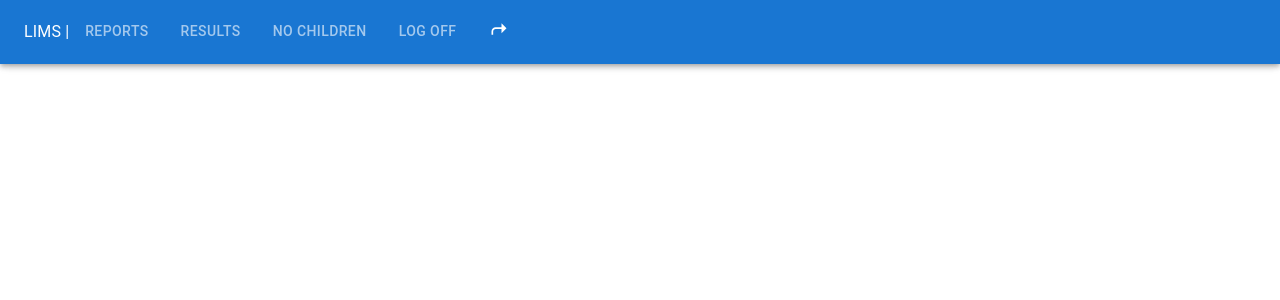
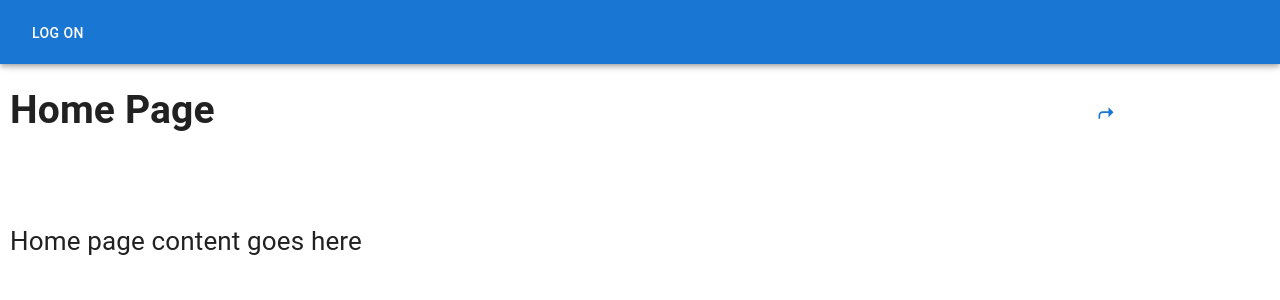
Before and after one commit to ccriswell1952/lims, a React (Create React App) app: page / in a window 1280 px wide. Shown: the top 300 px of the page. Built offline with nearby package versions, Linux system fonts and the light colour scheme.

Commit message:
Changes to navigation and create pages for home and not accessable screens

```diff
--- a/src/App.tsx
+++ b/src/App.tsx
@@ -1,26 +1,28 @@
 import React from 'react';
 import { Counter } from './features/counter/Counter';
 import './App.css';
-import { ThemeProvider } from '@mui/styles'
-import { BrowserRouter, Route } from 'react-router-dom'
-import theme from "./components/navigation/theme"
+import { BrowserRouter as Router, Route, Routes } from "react-router-dom";
 import Header from "./components/navigation/Navigation"
 import ShortCutLegand from './components/shortCutLegand/ShortCutLegand'
+import Home from './features/Home/Home';
+import FileNotFound from './features/fileNotFound/FileNotFound'
 function App() {
   return (
-
-    <ThemeProvider theme={theme}>
-      <BrowserRouter>
-      <div className="App">
-            <header className="App-header">
-              <Header />
-              <ShortCutLegand />
-            </header>
-          </div>
-      </BrowserRouter>
-    </ThemeProvider>
+  <Router>
+    <div className="App">
+      <header className="App-header">
+        <Header />
+        <ShortCutLegand />
 
 
+        <Routes>
+            <Route path='/' element={<Home />} />
+            <Route path='/counter' element={<Counter />}/>
+          <Route path="*" element={ <FileNotFound /> } />
+        </Routes>
+      </header>
+    </div>
+  </Router>
   );
 }
 
--- a/src/components/navigation/Navigation.tsx
+++ b/src/components/navigation/Navigation.tsx
@@ -1,14 +1,9 @@
 import React, { useState } from 'react';
-import Toolbar from '@mui/material/Toolbar';
-import Typography from '@mui/material/Typography';
-import Menu from '@mui/material/Menu';
-import AppBar from '@mui/material/AppBar'
-import Tab from '@mui/material/Tab';
-import Tabs from '@mui/material/Tabs';
-import MenuItem from '@mui/material/MenuItem';
+import { common } from '@mui/material/colors';
+import { Toolbar, Menu, AppBar, Button, MenuItem, ButtonGroup } from '@mui/material';
 import { Link } from 'react-router-dom';
 import {navigationItems, INavHasChildrenObj} from './navigationData';
-import ShortCutLegand from '../../components/shortCutLegand/ShortCutLegand';
+// import ShortCutLegand from '../../components/shortCutLegand/ShortCutLegand';
 
 const hasChildrenObj = (parentMenuId: number): INavHasChildrenObj =>{
     let returnChildObj: INavHasChildrenObj = {
@@ -45,7 +40,7 @@ const hasChildrenObj = (parentMenuId: number): INavHasChildrenObj =>{
 export default function Header() {
 
     const [anchorEl, setAnchorEl] = useState<any>([]);
-    const [loggedOn, setLoggedOn] = useState(true);
+    const [loggedOn, setLoggedOn] = useState(false);
     const handleClick = (index: number, event: React.MouseEvent) => {
         setAnchorEl({ [index]: event.target });
       };
@@ -54,20 +49,15 @@ export default function Header() {
       setAnchorEl(null);
     };
 
-    let prevLoggedOn = false;
     const handleLogOn = () => {
-        let loggedOnStatus = loggedOn !== prevLoggedOn;
+        let loggedOnStatus = !loggedOn;
         setLoggedOn(loggedOnStatus);
-        prevLoggedOn = loggedOnStatus;
     }
 
     return (
         <AppBar position='fixed'>
           <Toolbar>
-              <Typography title="LIMS">
-                    LIMS |
-              </Typography>
-              <Tabs centered>
+            <ButtonGroup>
             {loggedOn && navigationItems.map((item, index) =>
             {
                 let calledChildObj: INavHasChildrenObj = hasChildrenObj(item.parentMenu.parentMenuId);
@@ -75,16 +65,16 @@ export default function Header() {
                 if(!calledChildObj.hasChildren){
                     return(
                         <div key={index}>
-                                <Tab
-                                    //variant="contained"
-                                    color="primary"
+                            <Button
+                                variant="text"
+                                sx={{color:common.white}}
                                 id={btnId}
                                 component={Link}
                                 to={item.parentMenu.url}
-                                    //size="small"
-                                    label={item.parentMenu.title}
                                 title={item.parentMenu.title}
-                                />
+                            >
+                                {item.parentMenu.title}
+                            </Button>
                         </div>
                     )
                 }
@@ -92,14 +82,15 @@ export default function Header() {
                 {
                     return (
                         <div key={index}>
-                                <Tab
-                                    //variant="text"
-                                    color="primary"
+                            <Button
+                                variant="text"
+                                sx={{color:common.white}}
                                 onClick={(e)=> handleClick(index, e)}
                                 id={btnId}
-                                    label={item.parentMenu.title}
                                 title={item.parentMenu.title}
-                                />
+                            >
+                                {item.parentMenu.title}
+                            </Button>
                             <Menu
                                 anchorEl={
                                     // Check to see if the anchor is set.
@@ -131,23 +122,24 @@ export default function Header() {
                     )
                 }
             })}
-                <div key="-1">
-                    <Tab
-                        //variant="text"
-                        color="primary"
+            <div key="1000">
+                <Button
+                    variant="text"
+                    sx={{color:common.white}}
                     id="btn-log-on"
                     component={Link}
                     to="/logOn"
                     //size="small"
                     onClick={handleLogOn}
-                        label={loggedOn ? "Log Off" : "Log On"}
                     title={loggedOn ? "Log Off" : "Log On"}
-                    />
+                    >
+                    {loggedOn ? "Log Off" : "Log On"}
+                </Button>
             </div>
-                <div key="-2">
+            {/* <div key="-2">
                 <ShortCutLegand  />
-                </div>
-              </Tabs>
+            </div> */}
+            </ButtonGroup>
            </Toolbar>
       </AppBar>
     )}
--- a/src/components/navigation/navigationData.ts
+++ b/src/components/navigation/navigationData.ts
@@ -1,45 +1,56 @@
-export interface  INavChildObj {
-    menuItem:{
+export interface INavChildObj {
+  menuItem: {
     id: number;
     active: boolean;
     text: string;
     url: string;
-        labIds: Number[],
-        roleIds: Number[]
-    }
+    labIds: Number[];
+    roleIds: Number[];
+  };
 }
 
 export interface INavItems {
-    parentMenu:{
+  parentMenu: {
     parentMenuId: number;
     active: boolean;
     title: string;
     url: string;
     labIds: Number[];
     roleIds: Number[];
-        childMenus:INavChildObjEnum;
-    }
+    childMenus: INavChildObjEnum;
+  };
 }
 
-export interface  INavChildObjEnum extends Array<INavChildObj>{};
+export interface INavChildObjEnum extends Array<INavChildObj> {}
 
-export interface  INavItemsEnum extends Array<INavItems>{};
+export interface INavItemsEnum extends Array<INavItems> {}
 
 export interface INavHasChildrenObj {
   hasChildren: boolean;
   children: INavChildObjEnum;
 }
 
-export const navigationItems: INavItemsEnum = [{
+export const navigationItems: INavItemsEnum = [
+  {
+    parentMenu: {
+      parentMenuId: 2000,
+      active: true,
+      title: "Home",
+      url: "/",
+      labIds: [1, 5, 6, 9],
+      roleIds: [1, 3, 5, 7],
+      childMenus: [],
+    },
+  },
+  {
     parentMenu: {
       parentMenuId: 1,
       active: true,
       title: "Reports",
       url: "",
-        labIds: [1,5,6,9],
+      labIds: [1, 5, 6, 9],
       roleIds: [1, 3, 5, 7],
-        childMenus:
-        [
+      childMenus: [
         {
           menuItem: {
             id: 1,
@@ -47,8 +58,8 @@ export const navigationItems: INavItemsEnum = [{
             text: "Report 1",
             url: "ChildItem1",
             labIds: [1, 5, 6, 9],
-                    roleIds: [1, 3, 5, 7]
-                }
+            roleIds: [1, 3, 5, 7],
+          },
         },
         {
           menuItem: {
@@ -57,8 +68,8 @@ export const navigationItems: INavItemsEnum = [{
             text: "Report 2",
             url: "ChildItem2",
             labIds: [1, 5, 6, 9],
-                    roleIds: [1, 3, 5, 7]
-                }
+            roleIds: [1, 3, 5, 7],
+          },
         },
         {
           menuItem: {
@@ -67,8 +78,8 @@ export const navigationItems: INavItemsEnum = [{
             text: "Report 3",
             url: "ChildItem3",
             labIds: [1, 5, 6, 9],
-                    roleIds: [1, 3, 5, 7]
-                }
+            roleIds: [1, 3, 5, 7],
+          },
         },
         {
           menuItem: {
@@ -77,11 +88,11 @@ export const navigationItems: INavItemsEnum = [{
             text: "Report 4",
             url: "ChildItem4",
             labIds: [1, 5, 6, 9],
-                    roleIds: [1, 3, 5, 7]
-                }
-            }
-        ]
-    }
+            roleIds: [1, 3, 5, 7],
+          },
+        },
+      ],
+    },
   },
   {
     parentMenu: {
@@ -89,10 +100,9 @@ export const navigationItems: INavItemsEnum = [{
       active: true,
       title: "Results",
       url: "",
-        labIds: [1,5,6,9],
+      labIds: [1, 5, 6, 9],
       roleIds: [1, 3, 5, 7],
-        childMenus:
-        [
+      childMenus: [
         {
           menuItem: {
             id: 5,
@@ -100,8 +110,8 @@ export const navigationItems: INavItemsEnum = [{
             text: "Another Item 1",
             url: "AnotherItem1",
             labIds: [1, 5, 6, 9],
-                    roleIds: [1, 3, 5, 7]
-                }
+            roleIds: [1, 3, 5, 7],
+          },
         },
         {
           menuItem: {
@@ -110,8 +120,8 @@ export const navigationItems: INavItemsEnum = [{
             text: "Another Item 2",
             url: "AnotherItem2",
             labIds: [1, 5, 6, 9],
-                    roleIds: [1, 3, 5, 7]
-                }
+            roleIds: [1, 3, 5, 7],
+          },
         },
         {
           menuItem: {
@@ -120,8 +130,8 @@ export const navigationItems: INavItemsEnum = [{
             text: "Another Item 3",
             url: "AnotherItem3",
             labIds: [1, 5, 6, 9],
-                    roleIds: [1, 3, 5, 7]
-                }
+            roleIds: [1, 3, 5, 7],
+          },
         },
         {
           menuItem: {
@@ -130,11 +140,11 @@ export const navigationItems: INavItemsEnum = [{
             text: "Another Item 4",
             url: "AnotherItem4",
             labIds: [1, 5, 6, 9],
-                    roleIds: [1, 3, 5, 7]
-                }
-            }
-        ]
-    }
+            roleIds: [1, 3, 5, 7],
+          },
+        },
+      ],
+    },
   },
   {
     parentMenu: {
@@ -142,11 +152,9 @@ export const navigationItems: INavItemsEnum = [{
       active: true,
       title: "No Children",
       url: "more",
-        labIds: [1,5,6,9],
+      labIds: [1, 5, 6, 9],
       roleIds: [1, 3, 5, 7],
-        childMenus:
-        [
-        ]
-    }
-}
-]
+      childMenus: [],
+    },
+  },
+];
--- a/src/components/shortCutLegand/ShortCutLegand.tsx
+++ b/src/components/shortCutLegand/ShortCutLegand.tsx
@@ -158,7 +158,7 @@ export default function ShortCutLegand() {
         color="primary"
         id="btn-shortcut-legand"
         onClick={handleClickOpen}
-        startIcon={<ShortcutIcon sx={{ color: common.white }} />}
+        startIcon={<ShortcutIcon  />}
         title="Keyboard shortcut legand"
     />
 
--- /dev/null
+++ b/src/features/Home/Home.tsx
@@ -0,0 +1,28 @@
+import React from "react";
+import {Box, Grid} from '@mui/material';
+import ShortCutLegand from '../../components/shortCutLegand/ShortCutLegand';
+
+
+const Home = () => {
+    return (
+        <div className="home">
+            <Box>
+                <Grid container spacing={3} rowSpacing={3}>
+                    <Grid item xs={10}>
+                        <h2>Home Page</h2>
+                    </Grid>
+                    <Grid item xs={2}>
+                        <h2><ShortCutLegand /></h2>
+                    </Grid>
+                    <Grid item xs={12}>
+                        <p>Home page content goes here</p>
+                    </Grid>
+                </Grid>
+            </Box>
+
+
+        </div>
+     );
+}
+
+export default Home;
--- /dev/null
+++ b/src/features/fileNotFound/FileNotFound.tsx
@@ -0,0 +1,15 @@
+import React from "react";
+import { Link } from "react-router-dom";
+
+const FileNotFound = () => {
+    return (
+        <div className="file-not-found">
+            <h2>Sorry</h2>
+            <p>The file you're attempting to access is not available.</p>
+            <Link to="/">Back to Home Page...</Link>
+        </div>
+
+    );
+}
+
+export default FileNotFound;
--- a/src/index.tsx
+++ b/src/index.tsx
@@ -21,7 +21,7 @@ ReactDOM.render(
   document.getElementById('root')
 );
 
-// If you want your app to work offline and load faster, you can change
+// If you want this app to work offline and load faster, you can change
 // unregister() to register() below. Note this comes with some pitfalls.
 // Learn more about service workers: https://bit.ly/CRA-PWA
 serviceWorker.unregister();
```
Lines whose indentation alone changed are shown as unchanged.
